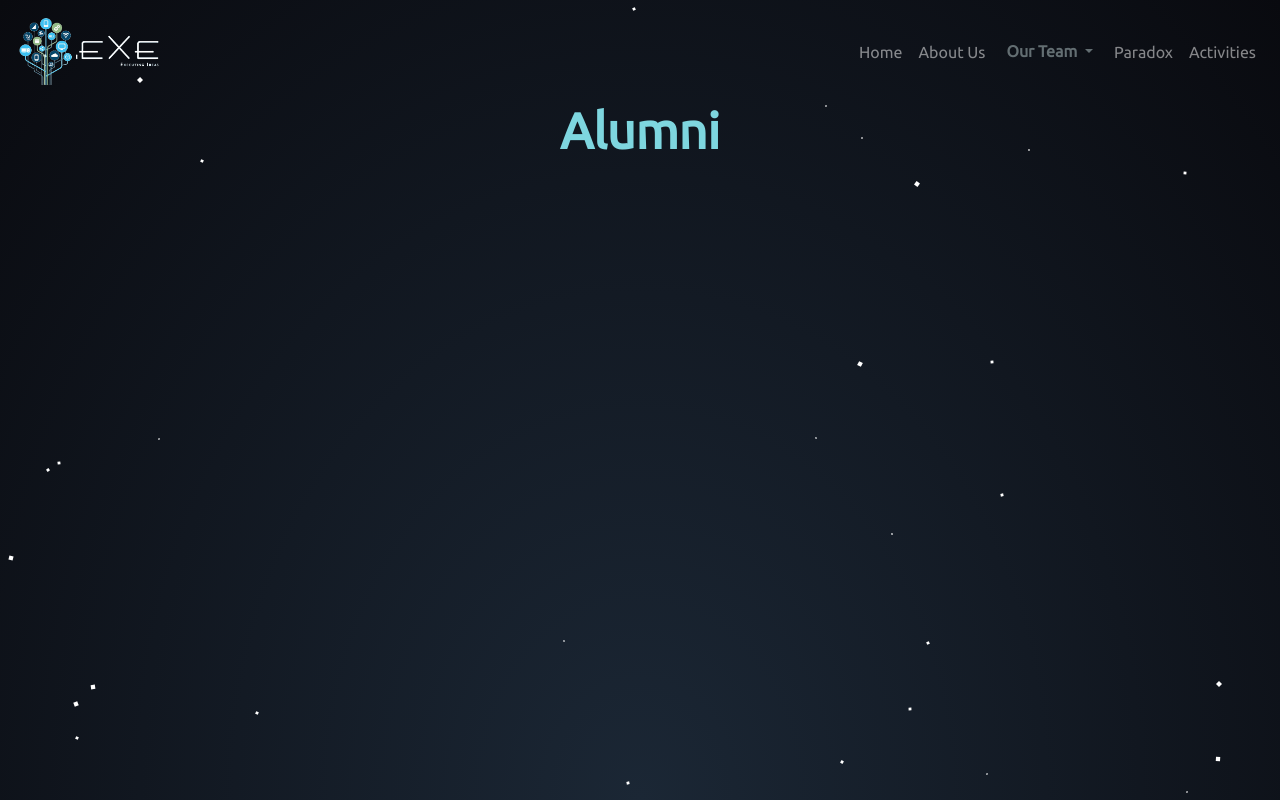
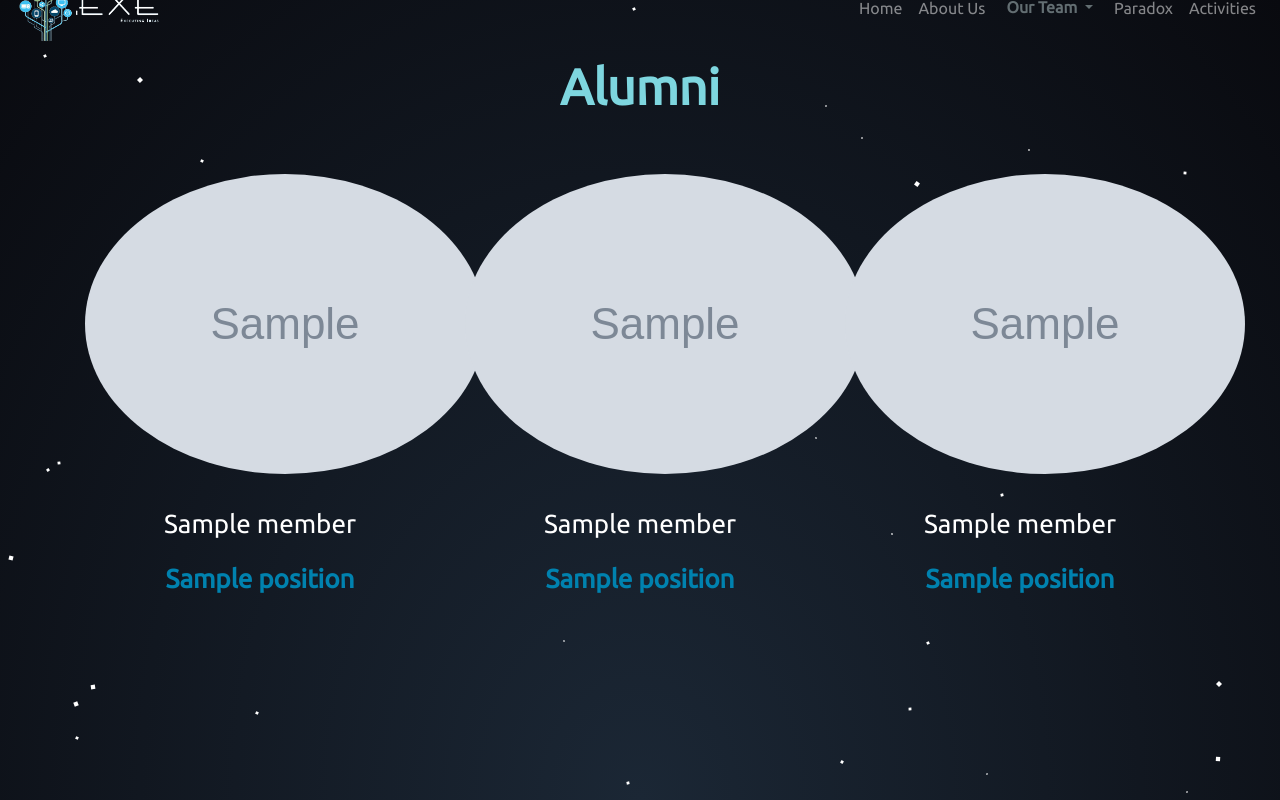
Before and after one commit to manavdoda7/Team.EXE-Website-1, a Django app: template teamEXEWebsite/app/templates/alumni.html in a window 1280 px wide. Run offline with Django 3.2, Linux system fonts and the light colour scheme; the template is opened without the code that fills it: most values are stand-ins (such as "Sample title", 1, 10 or a date in 2020); some libraries are stand-ins or nearby versions.

Commit message:
alumni page

```diff
--- a/teamEXEWebsite/app/static/css/members.css
+++ b/teamEXEWebsite/app/static/css/members.css
@@ -10,6 +10,11 @@
 }
 
 .coordinator_section{
+    margin-top: 50px;
+    margin-bottom: 8%;
+}
+
+.alumni_section{
     margin-top: 50px;
     margin-bottom: 8%;
 }
--- a/teamEXEWebsite/app/templates/alumni.html
+++ b/teamEXEWebsite/app/templates/alumni.html
@@ -9,14 +9,34 @@
 {% endblock %}
 
 {% block main_section %}
-    <div class="container">
-        <div class="members">
-            <div class="row">
+<div class="container">
+    <div class="members">
+        <div class="row">
+            <div class="col-12 mx-auto">
                 <h2 class="heading mx-auto">Alumni</h2>
             </div>
         </div>
+        <div class="alumni_section">
+            <div class="row">
+                {% for member in alumni %}
+                    <div class="col-md-4 text-center">
+                        {% include 'member_card.html' %}
+                    </div>
+                {% endfor %}
+                {% for member in alumni %}
+                    <div class="col-md-4 text-center">
+                        {% include 'member_card.html' %}
+                    </div>
+                {% endfor %}
+                {% for member in alumni %}
+                    <div class="col-md-4 text-center">
+                        {% include 'member_card.html' %}
+                    </div>
+                {% endfor %}
+            </div>
+        </div>
     </div>
-
+</div>
 {% endblock %}
 
 {% block scripts %}
--- a/teamEXEWebsite/app/views.py
+++ b/teamEXEWebsite/app/views.py
@@ -27,7 +27,7 @@ def members(request):
 
 def alumni(request):
     context = {
-        'alumni' : Member.object.filter(position='Alumnus')
+        'alumni' : Member.objects.filter(position='Alumnus')
     }
     return render(request, 'alumni.html', context)
 
```
